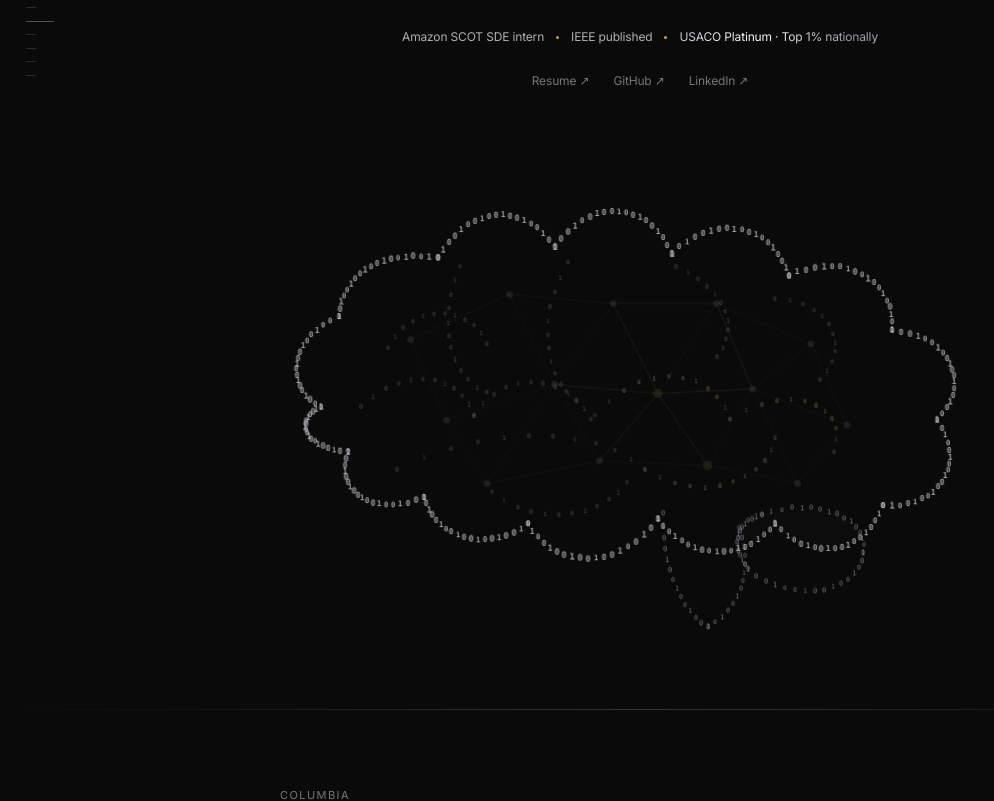
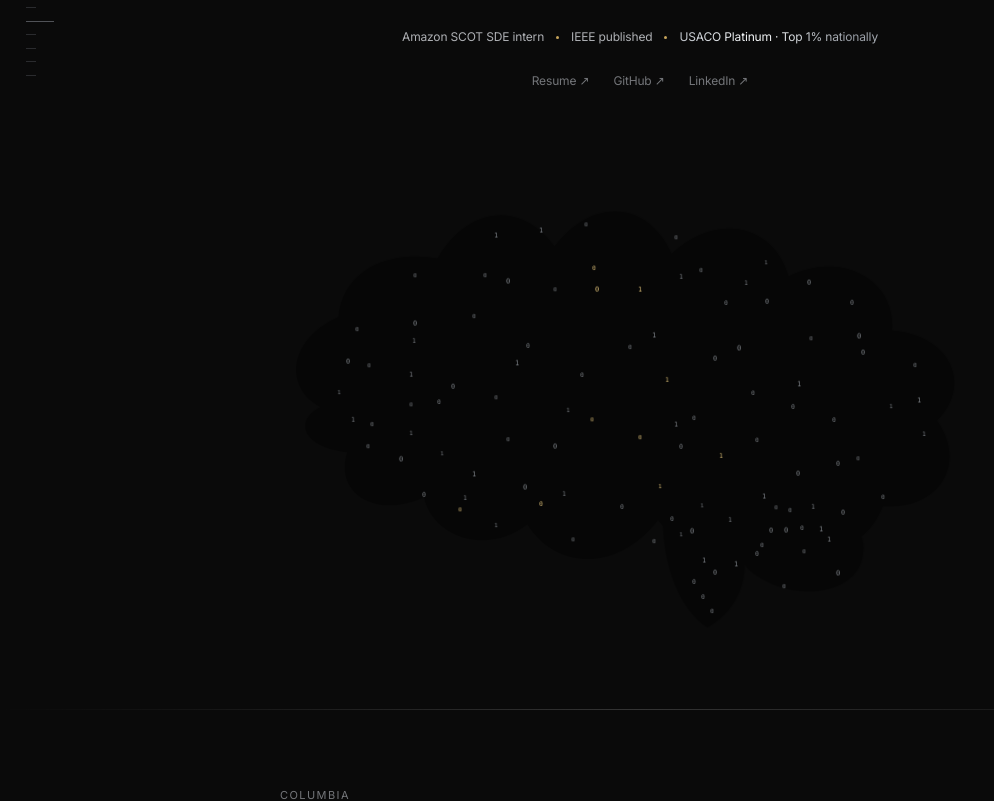
Before and after one commit to kenchengkc/personal-website, a Next.js app: page / in a window 1280 px wide. Shown: the part 684-1485 px from the top of the page, without its empty margins (0-994 px from the left). Built offline with nearby package versions, Linux system fonts and the light colour scheme.

Commit message:
Rebuild brain as dense triangulated mesh

```diff
--- a/components/hero/BinaryRainArtwork.tsx
+++ b/components/hero/BinaryRainArtwork.tsx
@@ -1,39 +1,24 @@
 "use client";
 
-import { useEffect, useRef, useState, type CSSProperties } from "react";
+import { useEffect, useMemo, useRef, useState, type CSSProperties } from "react";
 
 type Point = {
   x: number;
   y: number;
 };
 
-type CurveRole = "outline" | "fold" | "stem" | "cerebellum";
+type Triangle = readonly [number, number, number];
 
-type CubicCurve = {
-  p0: Point;
-  p1: Point;
-  p2: Point;
-  p3: Point;
-  role: CurveRole;
-  accent?: boolean;
-};
-
-type Target = {
-  x: number;
-  y: number;
-  size: number;
-  alpha: number;
-  gold: boolean;
-  role: CurveRole;
-  pulseDelay: number;
-};
-
-type Particle = Target & {
+type Particle = {
   char: "0" | "1";
   startX: number;
   startY: number;
   rainY: number;
+  targetX: number;
+  targetY: number;
+  size: number;
   delay: number;
+  accent: boolean;
 };
 
 const VIEWBOX_WIDTH = 1000;
@@ -44,386 +29,158 @@ const hash = (value: number) => {
   return x - Math.floor(x);
 };
 
-const OUTLINE_CURVES: CubicCurve[] = [
-  {
-    p0: { x: 145, y: 320 },
-    p1: { x: 105, y: 300 },
-    p2: { x: 108, y: 245 },
-    p3: { x: 165, y: 220 },
-    role: "outline",
-  },
-  {
-    p0: { x: 165, y: 220 },
-    p1: { x: 170, y: 168 },
-    p2: { x: 220, y: 145 },
-    p3: { x: 275, y: 155 },
-    role: "outline",
-  },
-  {
-    p0: { x: 275, y: 155 },
-    p1: { x: 310, y: 95 },
-    p2: { x: 370, y: 92 },
-    p3: { x: 405, y: 142 },
-    role: "outline",
-  },
-  {
-    p0: { x: 405, y: 142 },
-    p1: { x: 448, y: 85 },
-    p2: { x: 510, y: 92 },
-    p3: { x: 535, y: 150 },
-    role: "outline",
-  },
-  {
-    p0: { x: 535, y: 150 },
-    p1: { x: 585, y: 102 },
-    p2: { x: 650, y: 118 },
-    p3: { x: 665, y: 175 },
-    role: "outline",
-  },
-  {
-    p0: { x: 665, y: 175 },
-    p1: { x: 725, y: 145 },
-    p2: { x: 785, y: 180 },
-    p3: { x: 780, y: 235 },
-    role: "outline",
-  },
-  {
-    p0: { x: 780, y: 235 },
-    p1: { x: 845, y: 240 },
-    p2: { x: 870, y: 295 },
-    p3: { x: 830, y: 335 },
-    role: "outline",
-  },
-  {
-    p0: { x: 830, y: 335 },
-    p1: { x: 865, y: 385 },
-    p2: { x: 830, y: 435 },
-    p3: { x: 770, y: 430 },
-    role: "outline",
-  },
-  {
-    p0: { x: 770, y: 430 },
-    p1: { x: 748, y: 485 },
-    p2: { x: 690, y: 495 },
-    p3: { x: 650, y: 450 },
-    role: "outline",
-  },
-  {
-    p0: { x: 650, y: 450 },
-    p1: { x: 615, y: 492 },
-    p2: { x: 555, y: 492 },
-    p3: { x: 520, y: 445 },
-    role: "outline",
-  },
-  {
-    p0: { x: 520, y: 445 },
-    p1: { x: 475, y: 505 },
-    p2: { x: 405, y: 500 },
-    p3: { x: 375, y: 450 },
-    role: "outline",
-  },
-  {
-    p0: { x: 375, y: 450 },
-    p1: { x: 330, y: 485 },
-    p2: { x: 270, y: 465 },
-    p3: { x: 260, y: 420 },
-    role: "outline",
-  },
-  {
-    p0: { x: 260, y: 420 },
-    p1: { x: 205, y: 445 },
-    p2: { x: 160, y: 415 },
-    p3: { x: 175, y: 370 },
-    role: "outline",
-  },
-  {
-    p0: { x: 175, y: 370 },
-    p1: { x: 125, y: 365 },
-    p2: { x: 115, y: 335 },
-    p3: { x: 145, y: 320 },
-    role: "outline",
-  },
+const BRAIN_PATH =
+  "M145 320 C105 300 108 245 165 220 C170 168 220 145 275 155 C310 95 370 92 405 142 C448 85 510 92 535 150 C585 102 650 118 665 175 C725 145 785 180 780 235 C845 240 870 295 830 335 C865 385 830 435 770 430 C748 485 690 495 650 450 C615 492 555 492 520 445 C475 505 405 500 375 450 C330 485 270 465 260 420 C205 445 160 415 175 370 C125 365 115 335 145 320 Z";
+
+const CEREBELLUM_PATH =
+  "M635 440 C690 420 755 440 748 482 C745 530 665 540 620 500 C600 475 605 448 635 440 Z";
+
+const STEM_PATH =
+  "M525 438 C525 500 545 545 575 565 C615 542 625 500 610 455 C580 470 550 466 525 438 Z";
+
+const MESH_NODES: Point[] = [
+  { x: 165, y: 305 },
+  { x: 185, y: 235 },
+  { x: 250, y: 175 },
+  { x: 340, y: 130 },
+  { x: 440, y: 118 },
+  { x: 540, y: 132 },
+  { x: 640, y: 160 },
+  { x: 735, y: 205 },
+  { x: 805, y: 275 },
+  { x: 815, y: 350 },
+  { x: 770, y: 420 },
+  { x: 680, y: 455 },
+  { x: 600, y: 446 },
+  { x: 515, y: 470 },
+  { x: 425, y: 468 },
+  { x: 340, y: 452 },
+  { x: 260, y: 418 },
+  { x: 198, y: 365 },
+
+  { x: 245, y: 285 },
+  { x: 315, y: 220 },
+  { x: 405, y: 190 },
+  { x: 500, y: 190 },
+  { x: 595, y: 205 },
+  { x: 690, y: 245 },
+
+  { x: 245, y: 350 },
+  { x: 340, y: 310 },
+  { x: 435, y: 285 },
+  { x: 530, y: 290 },
+  { x: 625, y: 305 },
+  { x: 715, y: 335 },
+
+  { x: 315, y: 395 },
+  { x: 405, y: 365 },
+  { x: 500, y: 355 },
+  { x: 590, y: 375 },
+  { x: 675, y: 395 },
+
+  { x: 645, y: 458 },
+  { x: 710, y: 468 },
+  { x: 720, y: 505 },
+  { x: 660, y: 520 },
+
+  { x: 545, y: 462 },
+  { x: 560, y: 515 },
+  { x: 580, y: 548 },
+  { x: 607, y: 495 },
 ];
 
-const FOLD_CURVES: CubicCurve[] = [
-  {
-    p0: { x: 220, y: 255 },
-    p1: { x: 245, y: 205 },
-    p2: { x: 310, y: 205 },
-    p3: { x: 330, y: 250 },
-    role: "fold",
-  },
-  {
-    p0: { x: 300, y: 165 },
-    p1: { x: 275, y: 220 },
-    p2: { x: 285, y: 285 },
-    p3: { x: 330, y: 305 },
-    role: "fold",
-  },
-  {
-    p0: { x: 420, y: 160 },
-    p1: { x: 385, y: 220 },
-    p2: { x: 392, y: 285 },
-    p3: { x: 430, y: 315 },
-    role: "fold",
-  },
-  {
-    p0: { x: 540, y: 165 },
-    p1: { x: 590, y: 185 },
-    p2: { x: 615, y: 230 },
-    p3: { x: 585, y: 265 },
-    role: "fold",
-  },
-  {
-    p0: { x: 650, y: 200 },
-    p1: { x: 715, y: 205 },
-    p2: { x: 735, y: 255 },
-    p3: { x: 700, y: 290 },
-    role: "fold",
-  },
-  {
-    p0: { x: 190, y: 320 },
-    p1: { x: 240, y: 275 },
-    p2: { x: 300, y: 282 },
-    p3: { x: 315, y: 330 },
-    role: "fold",
-  },
-  {
-    p0: { x: 315, y: 330 },
-    p1: { x: 350, y: 275 },
-    p2: { x: 425, y: 285 },
-    p3: { x: 445, y: 335 },
-    role: "fold",
-  },
-  {
-    p0: { x: 450, y: 330 },
-    p1: { x: 505, y: 265 },
-    p2: { x: 585, y: 280 },
-    p3: { x: 600, y: 335 },
-    role: "fold",
-    accent: true,
-  },
-  {
-    p0: { x: 600, y: 335 },
-    p1: { x: 665, y: 290 },
-    p2: { x: 735, y: 318 },
-    p3: { x: 715, y: 370 },
-    role: "fold",
-    accent: true,
-  },
-  {
-    p0: { x: 230, y: 390 },
-    p1: { x: 340, y: 335 },
-    p2: { x: 455, y: 345 },
-    p3: { x: 505, y: 390 },
-    role: "fold",
-  },
-  {
-    p0: { x: 505, y: 390 },
-    p1: { x: 565, y: 430 },
-    p2: { x: 640, y: 405 },
-    p3: { x: 650, y: 355 },
-    role: "fold",
-    accent: true,
-  },
-  {
-    p0: { x: 335, y: 415 },
-    p1: { x: 385, y: 455 },
-    p2: { x: 455, y: 445 },
-    p3: { x: 485, y: 405 },
-    role: "fold",
-  },
+const TRIANGLES: Triangle[] = [
+  [0, 1, 18], [0, 18, 24], [0, 24, 17],
+  [1, 2, 19], [1, 19, 18],
+  [2, 3, 19], [3, 20, 19], [3, 4, 20],
+  [4, 21, 20], [4, 5, 21], [5, 22, 21],
+  [5, 6, 22], [6, 23, 22], [6, 7, 23],
+  [7, 8, 23], [8, 29, 23], [8, 9, 29],
+  [9, 10, 29], [10, 34, 29], [10, 11, 34],
+  [11, 12, 34], [12, 33, 34], [12, 13, 33],
+  [13, 32, 33], [13, 14, 32], [14, 31, 32],
+  [14, 15, 31], [15, 30, 31], [15, 16, 30],
+  [16, 24, 30], [16, 17, 24],
+
+  [18, 19, 25], [18, 25, 24],
+  [19, 20, 26], [19, 26, 25],
+  [20, 21, 26], [21, 27, 26],
+  [21, 22, 27], [22, 28, 27],
+  [22, 23, 28], [23, 29, 28],
+
+  [24, 25, 30], [25, 31, 30],
+  [25, 26, 31], [26, 32, 31],
+  [26, 27, 32], [27, 33, 32],
+  [27, 28, 33], [28, 34, 33],
+  [28, 29, 34],
+
+  [11, 35, 34], [35, 36, 34], [36, 37, 34],
+  [35, 37, 38], [35, 38, 12],
+
+  [13, 39, 32], [39, 40, 32], [40, 41, 32],
+  [39, 42, 40], [39, 12, 42],
 ];
 
-const CEREBELLUM_CURVES: CubicCurve[] = [
-  {
-    p0: { x: 635, y: 440 },
-    p1: { x: 690, y: 420 },
-    p2: { x: 755, y: 440 },
-    p3: { x: 748, y: 482 },
-    role: "cerebellum",
-  },
-  {
-    p0: { x: 748, y: 482 },
-    p1: { x: 745, y: 530 },
-    p2: { x: 665, y: 540 },
-    p3: { x: 620, y: 500 },
-    role: "cerebellum",
-  },
-  {
-    p0: { x: 620, y: 500 },
-    p1: { x: 600, y: 475 },
-    p2: { x: 605, y: 448 },
-    p3: { x: 635, y: 440 },
-    role: "cerebellum",
-  },
-];
-
-const STEM_CURVES: CubicCurve[] = [
-  {
-    p0: { x: 525, y: 438 },
-    p1: { x: 525, y: 500 },
-    p2: { x: 545, y: 545 },
-    p3: { x: 575, y: 565 },
-    role: "stem",
-  },
-  {
-    p0: { x: 575, y: 565 },
-    p1: { x: 615, y: 542 },
-    p2: { x: 625, y: 500 },
-    p3: { x: 610, y: 455 },
-    role: "stem",
-  },
-];
-
-const ALL_CURVES = [
-  ...OUTLINE_CURVES,
-  ...FOLD_CURVES,
-  ...CEREBELLUM_CURVES,
-  ...STEM_CURVES,
-];
-
-const MESH_NODES: Point[] = [
-  { x: 245, y: 245 },
-  { x: 355, y: 195 },
-  { x: 470, y: 205 },
-  { x: 585, y: 205 },
-  { x: 690, y: 250 },
-  { x: 285, y: 335 },
-  { x: 405, y: 295 },
-  { x: 520, y: 305 },
-  { x: 625, y: 300 },
-  { x: 730, y: 340 },
-  { x: 330, y: 405 },
-  { x: 455, y: 380 },
-  { x: 575, y: 385 },
-  { x: 675, y: 405 },
-];
-
-const MESH_EDGES: Array<[number, number, boolean]> = [
-  [0, 1, false],
-  [1, 2, false],
-  [2, 3, true],
-  [3, 4, false],
-  [0, 5, false],
-  [1, 6, false],
-  [2, 6, false],
-  [2, 7, true],
-  [3, 7, false],
-  [3, 8, true],
-  [4, 8, false],
-  [4, 9, false],
-  [5, 6, false],
-  [6, 7, true],
-  [7, 8, true],
-  [8, 9, false],
-  [5, 10, false],
-  [6, 10, false],
-  [6, 11, false],
-  [7, 11, true],
-  [7, 12, true],
-  [8, 12, false],
-  [8, 13, false],
-  [9, 13, false],
-  [10, 11, false],
-  [11, 12, false],
-  [12, 13, false],
-];
-
-const cubicPoint = (curve: CubicCurve, t: number) => {
-  const inverse = 1 - t;
+const faceCenter = (triangle: Triangle) => {
+  const [a, b, c] = triangle.map((index) => MESH_NODES[index]);
 
   return {
-    x:
-      inverse * inverse * inverse * curve.p0.x +
-      3 * inverse * inverse * t * curve.p1.x +
-      3 * inverse * t * t * curve.p2.x +
-      t * t * t * curve.p3.x,
-    y:
-      inverse * inverse * inverse * curve.p0.y +
-      3 * inverse * inverse * t * curve.p1.y +
-      3 * inverse * t * t * curve.p2.y +
-      t * t * t * curve.p3.y,
+    x: (a.x + b.x + c.x) / 3,
+    y: (a.y + b.y + c.y) / 3,
   };
 };
+
+const edgeKey = (a: number, b: number) =>
+  a < b ? `${a}-${b}` : `${b}-${a}`;
+
+const MESH_EDGES = Array.from(
+  TRIANGLES.reduce((edges, [a, b, c]) => {
+    edges.add(edgeKey(a, b));
+    edges.add(edgeKey(b, c));
+    edges.add(edgeKey(c, a));
+    return edges;
+  }, new Set<string>()),
+).map((key) => key.split("-").map(Number) as [number, number]);
 
 const toPercent = (point: Point) => ({
   x: (point.x / VIEWBOX_WIDTH) * 100,
   y: (point.y / VIEWBOX_HEIGHT) * 100,
 });
 
-const buildPath = (curves: CubicCurve[], close = false) => {
-  if (!curves.length) return "";
+const PARTICLE_TARGETS = [
+  ...MESH_NODES.map((point, index) => ({
+    point,
+    accent: index === 21 || index === 27 || index === 32 || index === 33,
+  })),
+  ...TRIANGLES.filter((_, index) => index % 2 === 0).map((triangle, index) => ({
+    point: faceCenter(triangle),
+    accent: index % 9 === 4,
+  })),
+  ...MESH_EDGES.filter((_, index) => index % 3 === 0).map(([a, b], index) => ({
+    point: {
+      x: (MESH_NODES[a].x + MESH_NODES[b].x) / 2,
+      y: (MESH_NODES[a].y + MESH_NODES[b].y) / 2,
+    },
+    accent: index % 13 === 6,
+  })),
+];
 
-  const first = curves[0].p0;
-  const body = curves
-    .map(
-      (curve) =>
-        `C ${curve.p1.x} ${curve.p1.y}, ${curve.p2.x} ${curve.p2.y}, ${curve.p3.x} ${curve.p3.y}`,
-    )
-    .join(" ");
+const RAIN_LANES = [3, 8, 13, 19, 26, 34, 43, 52, 61, 70, 79, 87, 94, 98];
 
-  return `M ${first.x} ${first.y} ${body}${close ? " Z" : ""}`;
-};
-
-const OUTLINE_PATH = buildPath(OUTLINE_CURVES, true);
-const CEREBELLUM_PATH = buildPath(CEREBELLUM_CURVES, true);
-
-const buildTargets = () => {
-  const targets: Target[] = [];
-
-  ALL_CURVES.forEach((curve, curveIndex) => {
-    const steps =
-      curve.role === "outline"
-        ? 18
-        : curve.role === "cerebellum"
-          ? 15
-          : curve.role === "stem"
-            ? 13
-            : 11;
-
-    for (let index = 0; index <= steps; index += 1) {
-      const point = toPercent(cubicPoint(curve, index / steps));
-      const outline = curve.role === "outline";
-      const secondary =
-        curve.role === "cerebellum" || curve.role === "stem";
-      const accent = Boolean(
-        curve.accent && index > 1 && index < steps - 1,
-      );
-
-      targets.push({
-        x: point.x,
-        y: point.y,
-        size: outline
-          ? 7.3 + hash(curveIndex * 109 + index + 11) * 1.7
-          : secondary
-            ? 6.1 + hash(curveIndex * 113 + index + 17) * 1.5
-            : 5.3 + hash(curveIndex * 127 + index + 23) * 1.25,
-        alpha: outline ? 0.82 : secondary ? 0.66 : 0.5,
-        gold: accent,
-        role: curve.role,
-        pulseDelay: accent ? 0.25 + point.x / 100 * 1.25 : 0,
-      });
-    }
-  });
-
-  return targets;
-};
-
-const TARGETS = buildTargets();
-
-const RAIN_LANES = [4, 9, 15, 22, 30, 39, 49, 59, 69, 78, 87, 94, 98];
-
-const PARTICLES: Particle[] = TARGETS.map((target, index) => {
+const PARTICLES: Particle[] = PARTICLE_TARGETS.map((target, index) => {
   const lane = RAIN_LANES[index % RAIN_LANES.length];
+  const percent = toPercent(target.point);
 
   return {
-    ...target,
     char: index % 3 === 0 ? "1" : "0",
-    startX: lane + (hash(index + 31) - 0.5) * 4.2,
-    startY: -10 - hash(index + 47) * 42,
-    rainY: 12 + hash(index + 59) * 82,
-    delay: hash(index + 71) * 0.58,
+    startX: lane + (hash(index + 17) - 0.5) * 4.4,
+    startY: -12 - hash(index + 31) * 42,
+    rainY: 12 + hash(index + 47) * 82,
+    targetX: percent.x,
+    targetY: percent.y,
+    size: 5.3 + hash(index + 59) * 2,
+    delay: hash(index + 71) * 0.6,
+    accent: target.accent,
   };
 });
 
@@ -470,12 +227,20 @@ export function BinaryRainArtwork() {
     };
   }, []);
 
+  const accentFaces = useMemo(
+    () => new Set([5, 14, 22, 35, 41, 47, 52]),
+    [],
+  );
+  const filledFaces = useMemo(
+    () => new Set([3, 8, 12, 18, 25, 31, 37, 43, 49, 55]),
+    [],
+  );
+
   return (
     <div
       ref={ref}
       className={[
         "hero-binary-art",
-        "hero-binary-brain",
         active ? "is-active" : "",
         complete ? "is-complete" : "",
       ]
@@ -489,8 +254,7 @@ export function BinaryRainArtwork() {
             <span
               className={[
                 "hero-binary-bit",
-                `is-${particle.role}`,
-                particle.gold ? "is-gold is-signal" : "",
+                particle.accent ? "is-gold" : "",
               ]
                 .filter(Boolean)
                 .join(" ")}
@@ -500,12 +264,10 @@ export function BinaryRainArtwork() {
                   "--sx": `${particle.startX}%`,
                   "--sy": `${particle.startY}%`,
                   "--ry": `${particle.rainY}%`,
-                  "--tx": `${particle.x}%`,
-                  "--ty": `${particle.y}%`,
+                  "--tx": `${particle.targetX}%`,
+                  "--ty": `${particle.targetY}%`,
                   "--bit-size": `${particle.size}px`,
-                  "--bit-alpha": particle.alpha,
                   "--bit-delay": `${particle.delay}s`,
-                  "--pulse-delay": `${particle.pulseDelay}s`,
                 } as CSSProperties
               }
             >
@@ -521,43 +283,65 @@ export function BinaryRainArtwork() {
         >
           <defs>
             <clipPath id="brain-cortex-clip">
-              <path d={OUTLINE_PATH} />
+              <path d={BRAIN_PATH} />
             </clipPath>
           </defs>
 
-          <path className="brain-surface" d={OUTLINE_PATH} />
-          <path className="brain-surface brain-surface-secondary" d={CEREBELLUM_PATH} />
+          <g clipPath="url(#brain-cortex-clip)">
+            <path className="brain-mesh-fill" d={BRAIN_PATH} />
 
-          <g clipPath="url(#brain-cortex-clip)">
-            {MESH_EDGES.map(([from, to, accent], index) => (
+            {TRIANGLES.map((triangle, index) => (
+              <polygon
+                className={[
+                  "brain-mesh-face",
+                  filledFaces.has(index) ? "is-filled" : "",
+                  accentFaces.has(index) ? "is-accent" : "",
+                ]
+                  .filter(Boolean)
+                  .join(" ")}
+                key={triangle.join("-")}
+                points={triangle
+                  .map((nodeIndex) => {
+                    const node = MESH_NODES[nodeIndex];
+                    return `${node.x},${node.y}`;
+                  })
+                  .join(" ")}
+              />
+            ))}
+
+            {MESH_EDGES.map(([a, b], index) => (
               <line
                 className={
-                  accent
+                  index % 17 === 8
                     ? "brain-mesh-edge is-accent"
                     : "brain-mesh-edge"
                 }
-                key={`${from}-${to}-${index}`}
-                x1={MESH_NODES[from].x}
-                y1={MESH_NODES[from].y}
-                x2={MESH_NODES[to].x}
-                y2={MESH_NODES[to].y}
+                key={`${a}-${b}`}
+                x1={MESH_NODES[a].x}
+                y1={MESH_NODES[a].y}
+                x2={MESH_NODES[b].x}
+                y2={MESH_NODES[b].y}
               />
             ))}
 
             {MESH_NODES.map((node, index) => (
               <circle
                 className={
-                  index === 7 || index === 12
+                  index === 21 || index === 27 || index === 32
                     ? "brain-mesh-node is-accent"
                     : "brain-mesh-node"
                 }
                 cx={node.x}
                 cy={node.y}
                 key={`${node.x}-${node.y}`}
-                r={index === 7 || index === 12 ? 5.2 : 3.7}
+                r={index === 21 || index === 27 || index === 32 ? 5 : 3.2}
               />
             ))}
           </g>
+
+          <path className="brain-mesh-outline" d={BRAIN_PATH} />
+          <path className="brain-mesh-outline is-secondary" d={CEREBELLUM_PATH} />
+          <path className="brain-mesh-outline is-secondary" d={STEM_PATH} />
         </svg>
       </div>
     </div>
```
